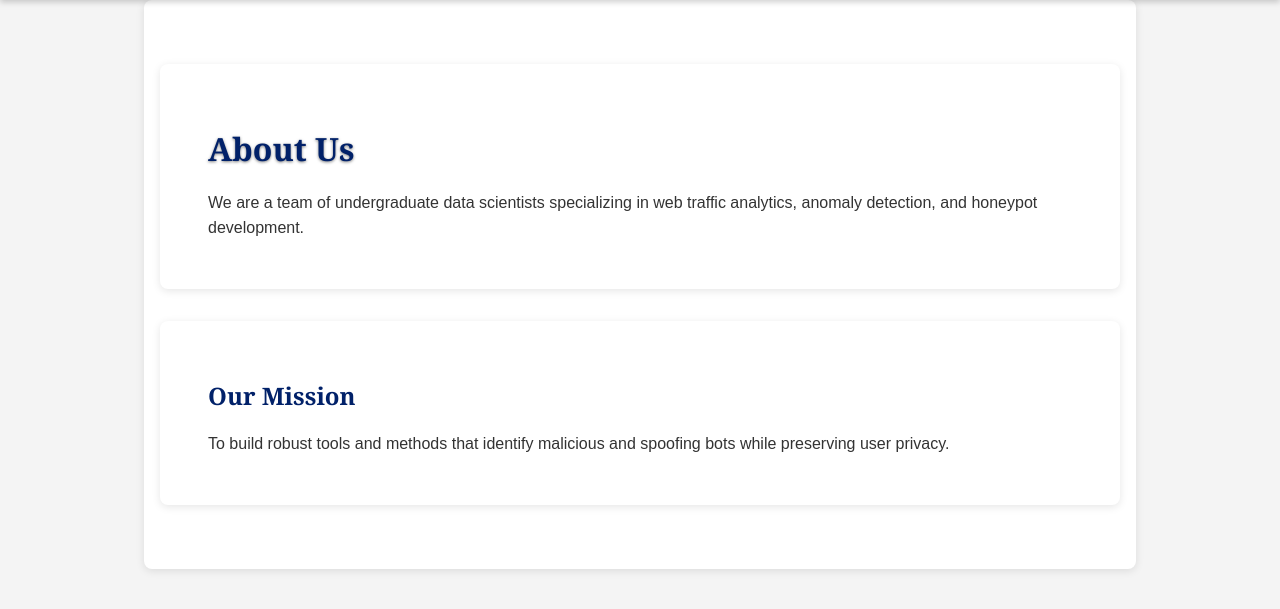
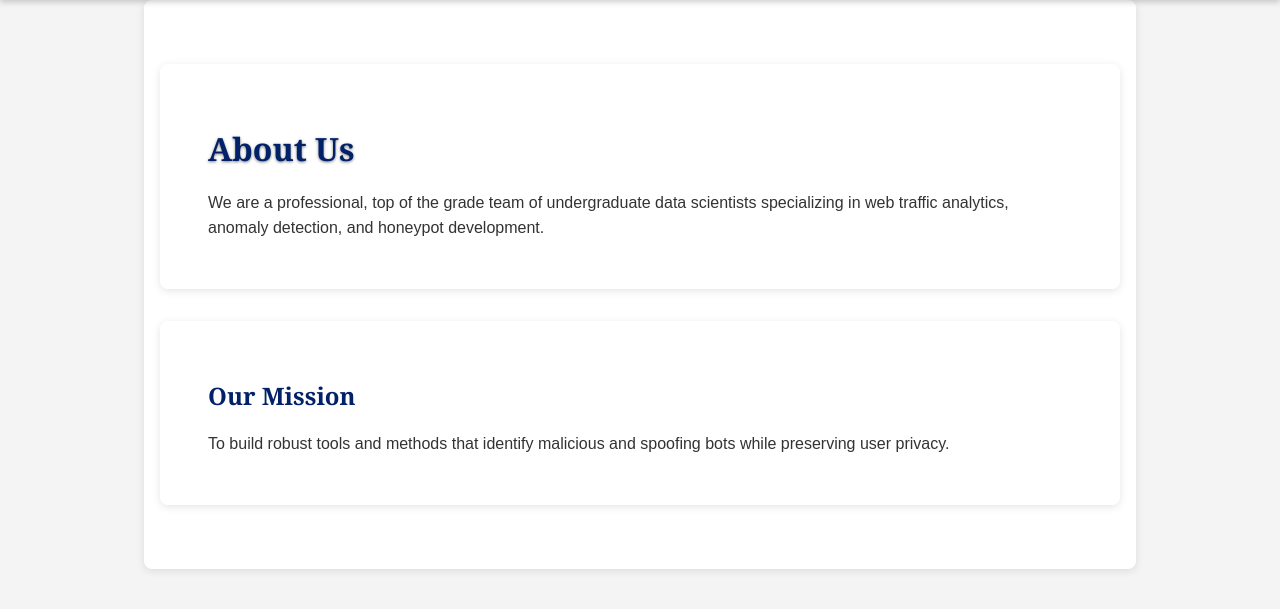
Before and after one commit to Jamesxiao05/HoneypotsForArgus, a Flask app: page /about.html in a window 1280 px wide. Shown: the part 132-741 px from the top of the page. Run offline with Flask 3, Linux system fonts and the light colour scheme; data that the repository does not hold is empty; parts of the project's set-up code (start-up, migrations or seed data) failed here and were passed over.

Commit message:
Made HTML changes

```diff
--- a/templates/about.html
+++ b/templates/about.html
@@ -1,13 +1,15 @@
 <!DOCTYPE html>
 <html lang="en">
+
 <head>
   <meta charset="UTF-8" />
   <meta name="viewport" content="width=device-width, initial-scale=1.0" />
   <meta name="description" content="About James Xiao and his work on web traffic analysis and bot detection." />
   <meta name="keywords" content="about, james xiao, web traffic, bot detection, data science" />
   <title>About – ArgusLabz</title>
-<link rel="stylesheet" href="{{ url_for('static', filename='css/style.css') }}">
+  <link rel="stylesheet" href="{{ url_for('static', filename='css/style.css') }}">
 </head>
+
 <body>
   <header>
     <h1>ArgusLabz</h1>
@@ -23,7 +25,8 @@
   <main class="container">
     <section class="animate fade-in">
       <h2>About Us</h2>
-      <p>We are a team of undergraduate data scientists specializing in web traffic analytics, anomaly detection, and honeypot development.</p>
+      <p>We are a professional, top of the grade team of undergraduate data scientists specializing in web traffic
+        analytics, anomaly detection, and honeypot development.</p>
     </section>
 
     <section class="animate slide-right">
@@ -60,4 +63,5 @@
     });
   </script>
 </body>
+
 </html>
```
